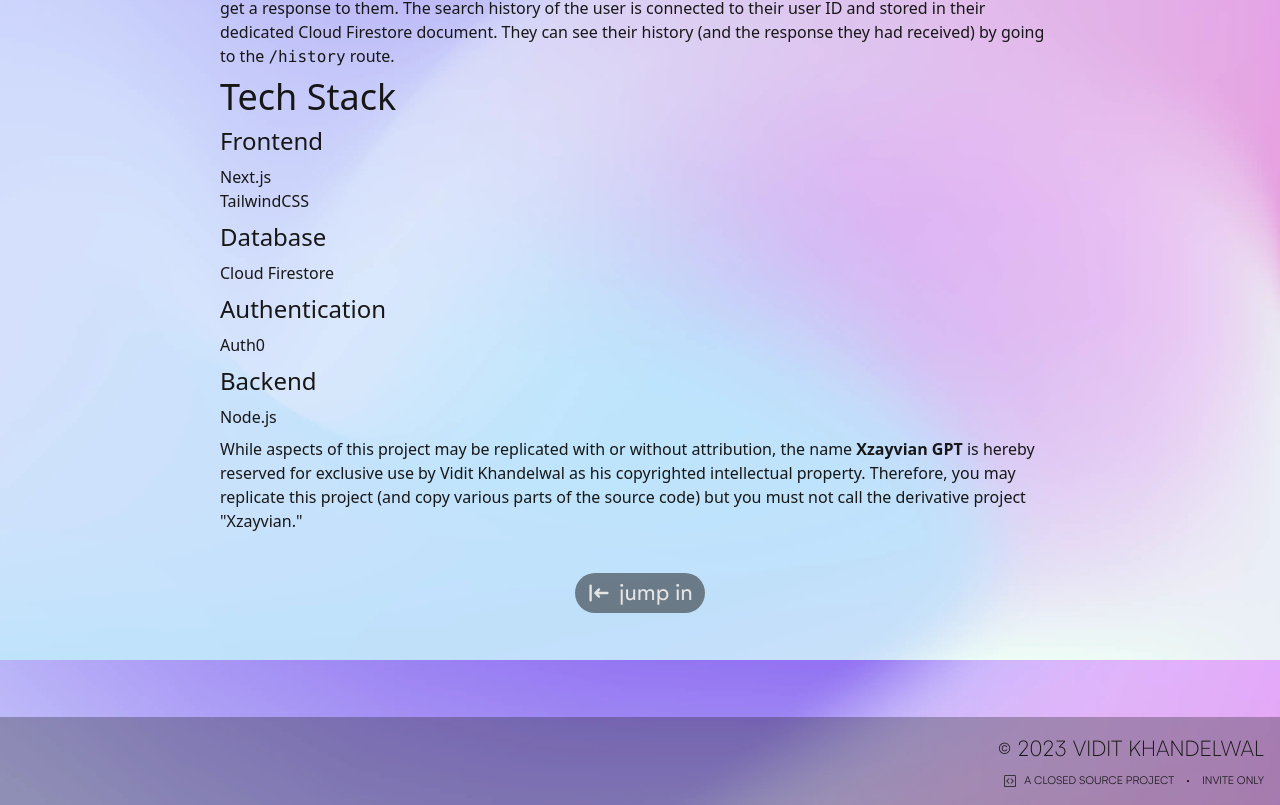
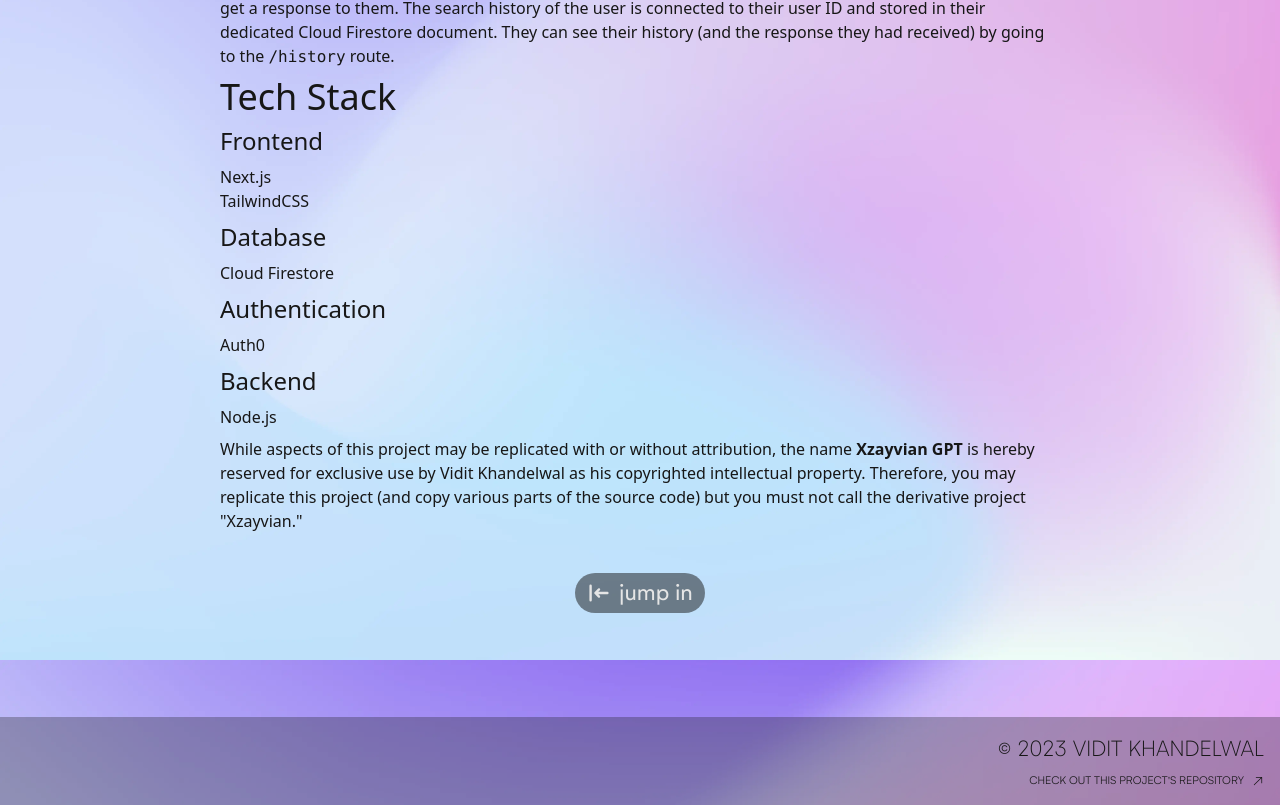
Before and after one commit to csvidit/xz-gpt, a Next.js app: page /about in a window 1280 px wide. Shown: the part 300-1105 px from the top of the page. Built offline with nearby package versions, Linux system fonts and the light colour scheme; no server answers.

Commit message:
edited footer

```diff
--- a/src/components/Footer.tsx
+++ b/src/components/Footer.tsx
@@ -10,10 +10,10 @@ const Footer = () => {
           <p className="text-2xl">&copy; 2023 VIDIT KHANDELWAL</p>
         </div>
         <div className="flex flex-row space-x-2 items-center font-light text-xs uppercase">
-          <BsCodeSquare />
-          <p>A Closed Source Project</p>
-          <BsDot/>
-          <p>INVITE ONLY</p>
+          <Link href="https://github.com/csvidit/xz-gpt">
+            check out this project&apos;s repository
+          </Link>
+          <HiArrowUpRight />
         </div>
       </footer>
     </div>
```
